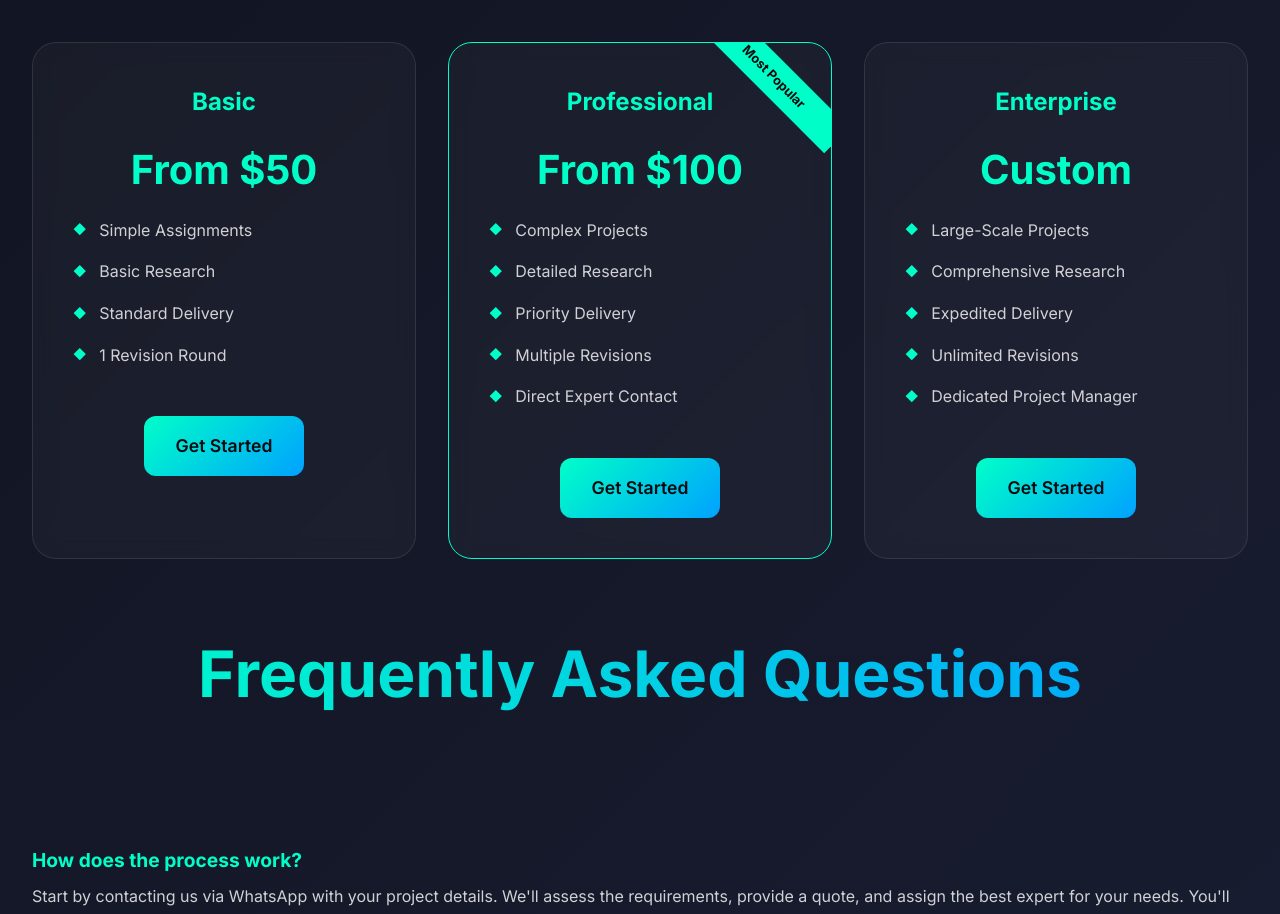
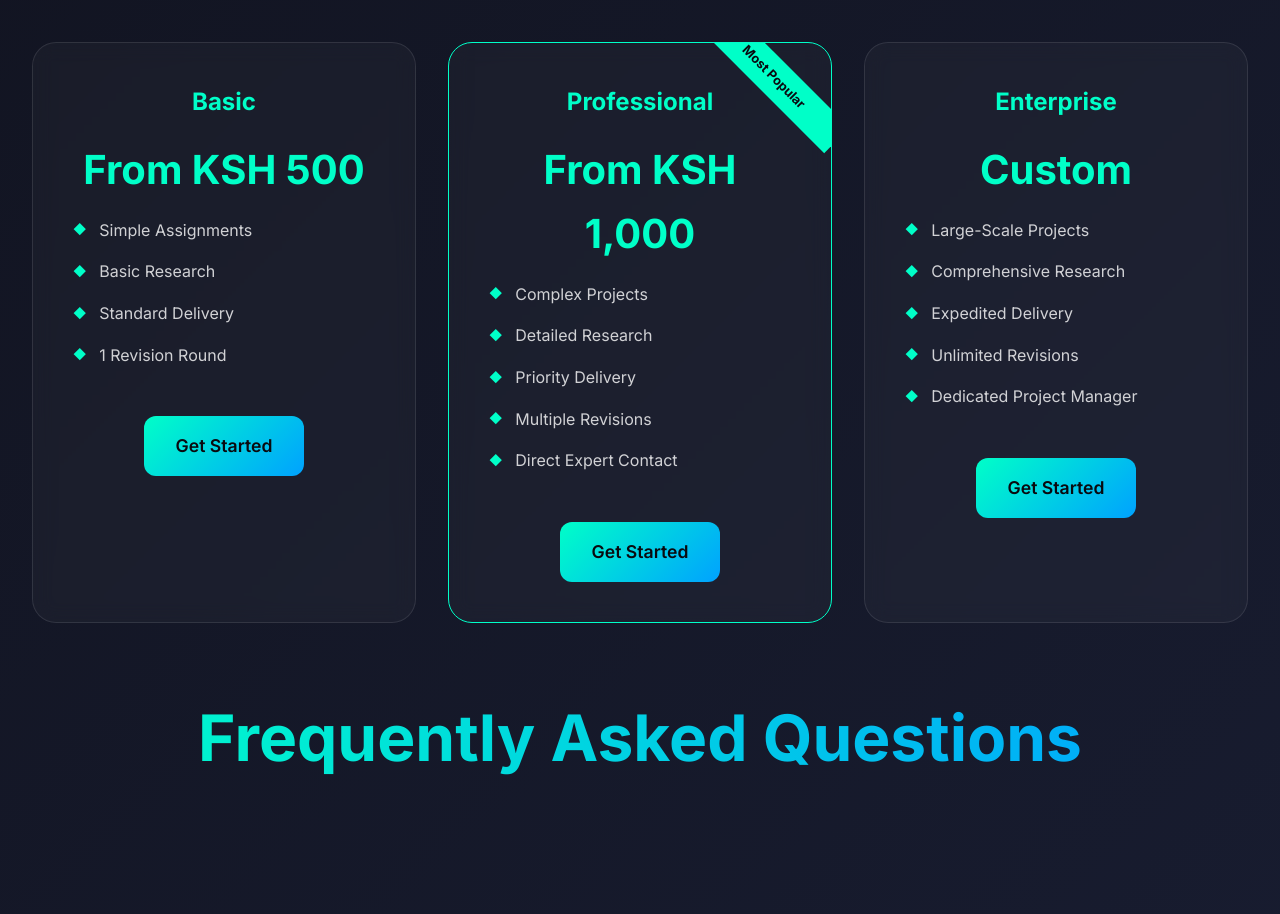
Before and after one commit to Nyandiekahh/Beyond-Gravity-Solutions, a React (Create React App) app: page /edutask in a window 1280 px wide. Shown: the part 3340-4254 px from the top of the page. Built offline with nearby package versions, Linux system fonts and the light colour scheme.

Commit message:
Edu Task Partnership

```diff
--- a/src/pages/EduTask.js
+++ b/src/pages/EduTask.js
@@ -419,7 +419,7 @@ const benefits = [
 const pricingPlans = [
   {
     name: 'Basic',
-    price: 'From $50',
+    price: 'From KSH 500',
     features: [
       'Simple Assignments',
       'Basic Research',
@@ -429,7 +429,7 @@ const pricingPlans = [
   },
   {
     name: 'Professional',
-    price: 'From $100',
+    price: 'From KSH 1,000',
     popular: true,
     features: [
       'Complex Projects',
```
